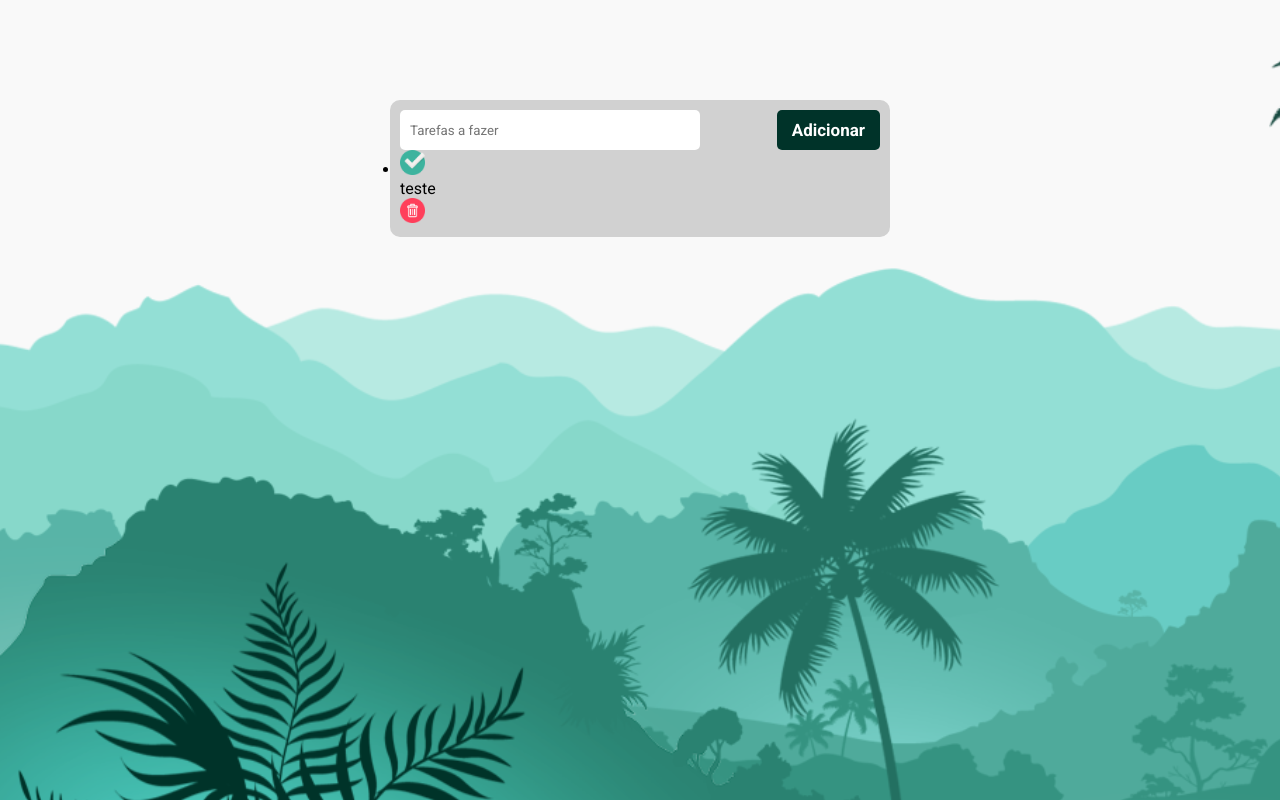
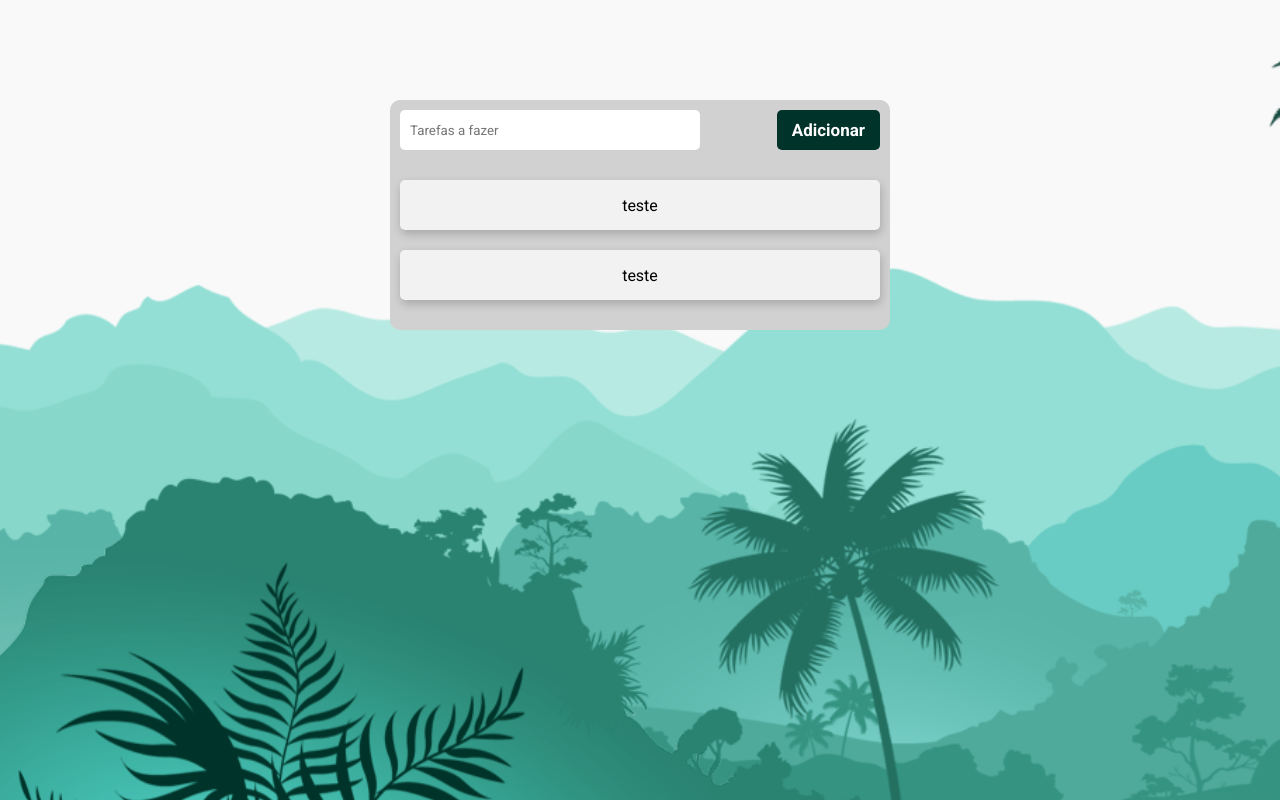
Before and after one commit to ManoelRodriguez/to-do-project, a plain HTML site: page index.html in a window 1280 px wide. Drawn offline with Linux system fonts and the light colour scheme.

Commit message:
Estilizando a lista de tarefas

```diff
--- a/index.html
+++ b/index.html
@@ -21,8 +21,13 @@
         <input class="input-task" placeholder="Tarefas a fazer">
         <button class="button-add-task">Adicionar</button>
 
-        <ul>
-            <li>
+        <ul class="list-tasks">
+            <li class="task">
+                <img src="./img/checked.png" alt="check-na-tarefa">
+                <p>teste</p>
+                <img src="./img/trash.png" alt="excluir-tarefa">
+            </li>
+            <li class="task">
                 <img src="./img/checked.png" alt="check-na-tarefa">
                 <p>teste</p>
                 <img src="./img/trash.png" alt="excluir-tarefa">
--- a/style.css
+++ b/style.css
@@ -48,6 +48,33 @@ body {
 .button-add-task:active {
     opacity: 0.6;
 }
+
+.list-tasks {
+    width: 100%;
+    list-style: none;
+    margin-top: 30px;
+
+}
+
+.task {
+    background-color: #f2f2f2;
+    box-shadow: 1px 4px 10px rgba(0, 0, 0, 0.2);
+    height: 50px;
+    display: flex;
+    align-items: center;
+    justify-content: space-between;
+    padding: 0 15px;
+    border-radius: 5px;
+    margin-bottom: 20px;
+    cursor: pointer;
+}
+
 img {
     height: 25px;
+    opacity: 0;
+    transition: opacity 0.5s ease-in-out;
 }
+
+.task:hover img{
+    opacity: 1;
+}
```
